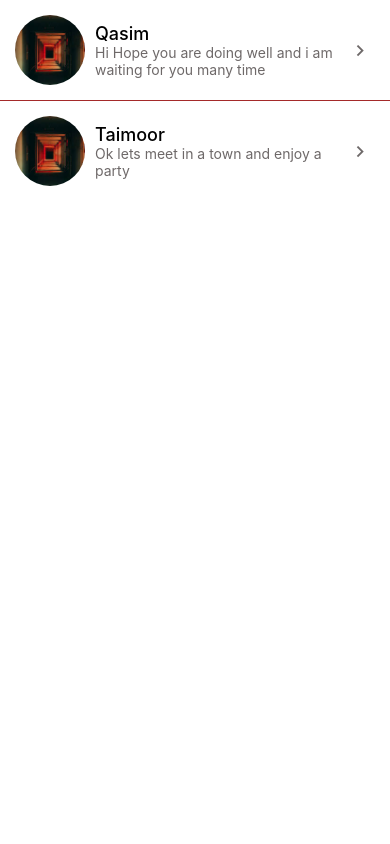
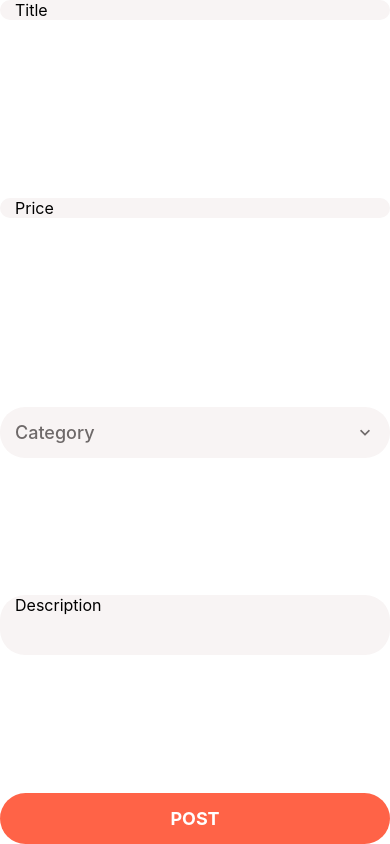
Before and after one commit to Qashu02/ReactnNativelearning, a React Native app in the folder DoneWithIt/: screen / in a window 390 px wide. Built offline with nearby package versions, Linux system fonts and the light colour scheme.

Commit message:
ListingEditScreen

```diff
--- a/DoneWithIt/App.js
+++ b/DoneWithIt/App.js
@@ -3,6 +3,7 @@
 import LogoScreen from './app/screen/LogoScreen';
 import Screen from './app/components/Screen';
 import MessagesScreen from './app/screen/MessagesScreen';
+import ListingEditScreen from './app/screen/ListingEditScreen';
 
 
 
@@ -12,7 +13,7 @@
 
   return <>
 <Screen>
-<MessagesScreen/>
+<ListingEditScreen/>
   </Screen></>
 
 }
--- a/DoneWithIt/app/components/AppPicker.jsx
+++ b/DoneWithIt/app/components/AppPicker.jsx
@@ -30,7 +30,7 @@
                 name={item.name}
                 onPress={()=>{setModalView(false);
                     onSelectItem(item)}
-                }/>}/>
+                } {...otherprops}/>}/>
             </Screen>
             </Modal>
 
--- a/DoneWithIt/app/components/forms/AppFormField.jsx
+++ b/DoneWithIt/app/components/forms/AppFormField.jsx
@@ -2,15 +2,15 @@
 import { useFormikContext } from 'formik';
 import AppTextInput from '../AppTextInput';
 import AppError from './AppError';
-function AppFormField({label,...otherprops}) {
+function AppFormField({name,...otherprops}) {
     const {setFieldTouched,handleChange,errors,touched}=useFormikContext();
     return (<>
         <AppTextInput
         {...otherprops}
-onBlur={()=>setFieldTouched(label)}
-onChangeText={handleChange(label)}
+onBlur={()=>setFieldTouched(name)}
+onChangeText={handleChange(name)}
 />
-       <AppError visible={touched[label]} error={errors[label]}/>
+       <AppError visible={touched[name]} error={errors[name]}/>
     </>
     );
 }
--- /dev/null
+++ b/DoneWithIt/app/components/forms/AppFormPicker.js
@@ -0,0 +1,23 @@
+import React from "react";
+import { useFormikContext } from "formik";
+
+import AppPicker from "../AppPicker";
+import ErrorMessage from "./AppError";
+
+function AppFormPicker({ items, name, placeholder }) {
+  const { errors, setFieldValue, touched, values } = useFormikContext();
+
+  return (
+    <>
+      <AppPicker
+        items={items}
+        selectItem={values[name]} // Pass the selected value
+        onSelectItem={(item) => setFieldValue(name, item)} // Update Formik value
+        placeholder={placeholder}
+      />
+      <ErrorMessage error={errors[name]} visible={touched[name]} />
+    </>
+  );
+}
+
+export default AppFormPicker;
--- a/DoneWithIt/app/components/forms/index.js
+++ b/DoneWithIt/app/components/forms/index.js
@@ -1,5 +1,5 @@
-export{default as AppForm} from './AppForm'
-export{default as AppError} from './AppError'
-export{default as AppFormField} from './AppFormField'
-export{default as SubmitButton} from './SubmitButton'
-// export{ default as AppFormPicker} from './AppFormPicker'
+export{default as AppForm} from './AppForm';
+export{default as AppError} from './AppError';
+export{default as AppFormField} from './AppFormField';
+export{default as SubmitButton} from './SubmitButton';
+export{ default as AppFormPicker} from './AppFormPicker';
--- /dev/null
+++ b/DoneWithIt/app/screen/ListingEditScreen.js
@@ -0,0 +1,65 @@
+import React from "react";
+import { StyleSheet } from "react-native";
+import * as Yup from "yup";
+
+import {
+  AppForm as Form,
+  AppFormField as FormField,
+  AppFormPicker as Picker,
+  SubmitButton,
+} from "../components/forms";
+import Screen from "../components/Screen";
+
+const validationSchema = Yup.object().shape({
+  title: Yup.string().required().min(1).label("Title"),
+  price: Yup.number().required().min(1).max(10000).label("Price"),
+  description: Yup.string().label("Description"),
+  category: Yup.object().required().nullable().label("Category"),
+});
+
+const categories = [
+  { name: "Furniture", value: 1 },
+  { name: "Clothing", value: 2 },
+  { name: "Camera", value: 3 },
+];
+
+function ListingEditScreen() {
+  return (
+    <Screen style={styles.container}>
+      <Form
+        initialValues={{
+          title: "",
+          price: "",
+          description: "",
+          category: null,
+        }}
+        onSubmit={(values) => console.log(values)}
+        validationSchema={validationSchema}
+      >
+        <FormField maxLength={255} name="title" placeholder="Title" />
+        <FormField
+          keyboardType="numeric"
+          maxLength={8}
+          name="price"
+          placeholder="Price"
+        />
+        <Picker items={categories} name="category" placeholder="Category" />
+        <FormField
+          maxLength={255}
+          multiline
+          name="description"
+          numberOfLines={3}
+          placeholder="Description"
+        />
+        <SubmitButton title="Post" />
+      </Form>
+    </Screen>
+  );
+}
+
+const styles = StyleSheet.create({
+  container: {
+    padding: 10,
+  },
+});
+export default ListingEditScreen;
--- a/package.json
+++ b/package.json
@@ -1,6 +1,7 @@
 {
   "dependencies": {
     "expo-constants": "^17.0.3",
+    "formik": "^2.4.6",
     "react-native-gesture-handler": "~2.20.2",
     "react-native-reanimated": "^3.16.6"
   }
```
Also changed, not shown: DoneWithIt/app/components/SwipeCheck.jsx (deleted, +0 -30 lines), 1 other file (tests, documents, lock files or other folders).
